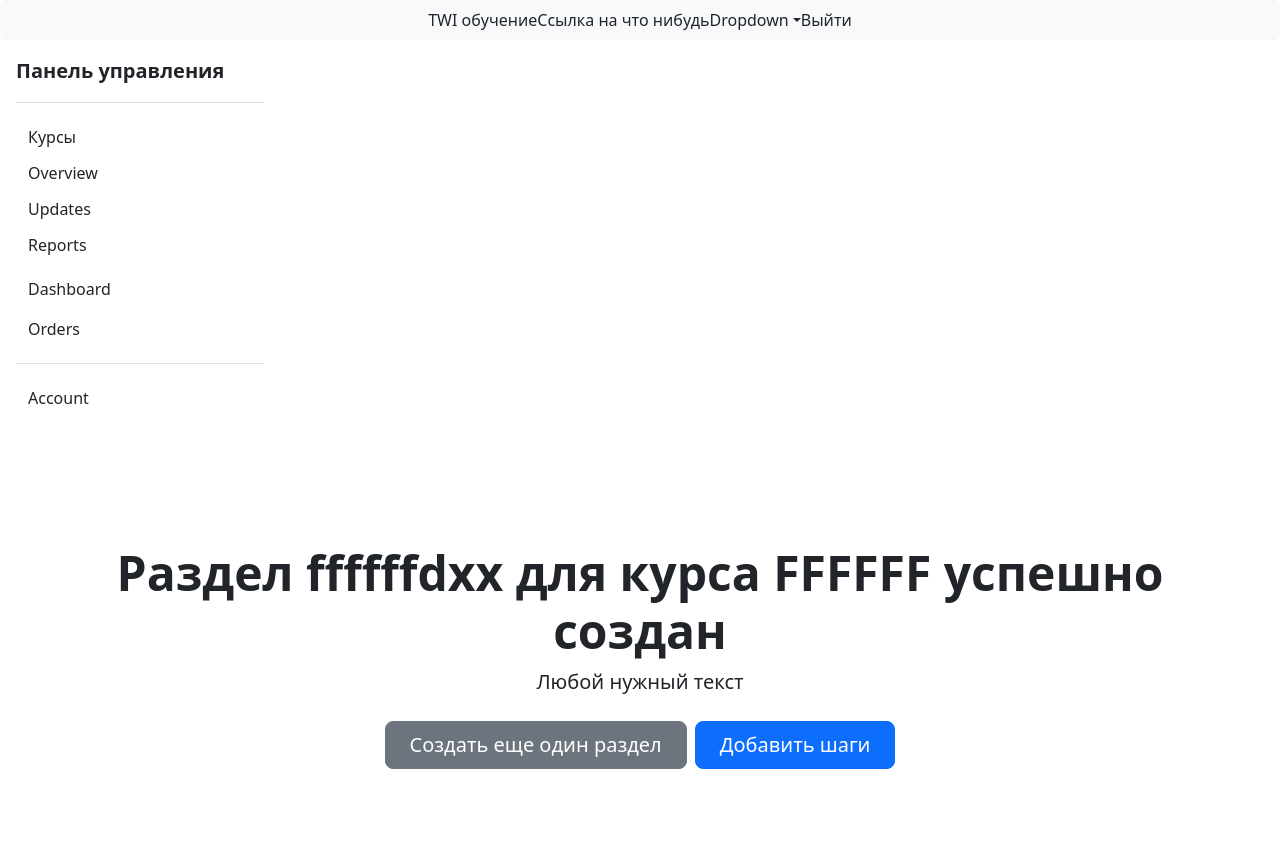
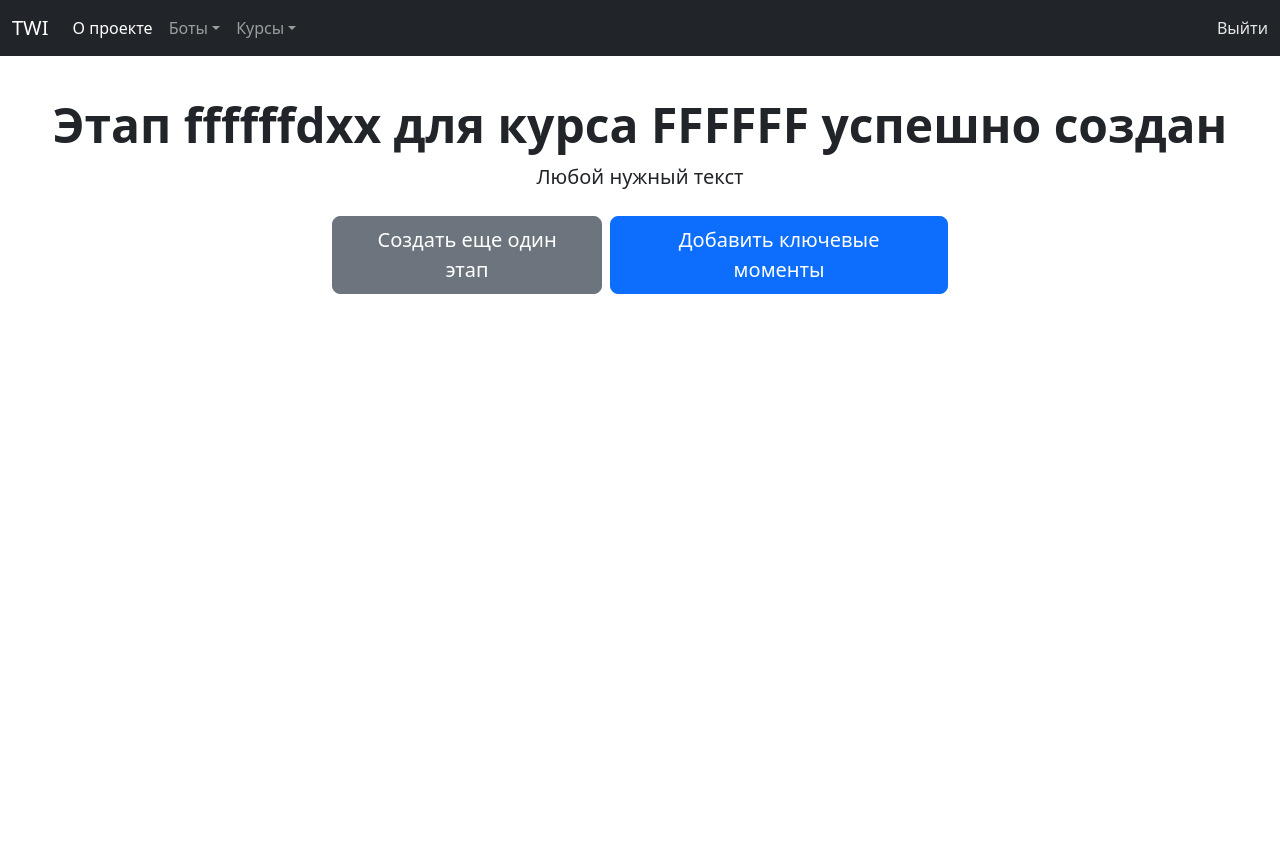
Before and after one commit to spacecat1717/TWI, a Django app: a page that uses client_interface/templates/client_interface/base.html in a window 1280 px wide. After the commit the page ends 294 px from the top, so only its background shows below. Run offline with Django 4.2, Linux system fonts and the light colour scheme; the visitor is signed in with stand-in values (Sample User, id 1); data comes from the database, SQL or seed files in the repository; parts of the project's set-up code (start-up, migrations or seed data) failed here and were passed over; some libraries are stand-ins or nearby versions.

Commit message:
change base template

```diff
--- a/client_interface/templates/client_interface/action_added.html
+++ b/client_interface/templates/client_interface/action_added.html
@@ -11,12 +11,12 @@
 <body>
     {% block content %}
     <div class="px-4 py-5 my-5 text-center">
-        <h1 class="display-5 fw-bold">Раздел {{action.title}} для курса {{action.course.title}} успешно создан</h1>
+        <h1 class="display-5 fw-bold">Этап {{action.title}} для курса {{action.course.title}} успешно создан</h1>
         <div class="col-lg-6 mx-auto">
           <p class="lead mb-4">Любой нужный текст</p>
           <div class="d-grid gap-2 d-sm-flex justify-content-sm-center">
-            <a href="{% url 'client_interface:action_creation' action.course.slug %}" class="btn btn-secondary btn-lg px-4 gap-3">Создать еще один раздел</a>
-            <a href="{% url 'client_interface:step_creation' action.course.slug %}" class="btn btn-primary btn-lg px-4 gap-3">Добавить шаги</a>
+            <a href="{% url 'client_interface:action_creation' action.course.slug %}" class="btn btn-secondary btn-lg px-4 gap-3">Создать еще один этап</a>
+            <a href="{% url 'client_interface:step_creation' action.course.slug %}" class="btn btn-primary btn-lg px-4 gap-3">Добавить ключевые моменты</a>
           </div>
         </div>
       </div>
--- a/client_interface/templates/client_interface/base.html
+++ b/client_interface/templates/client_interface/base.html
@@ -12,93 +12,47 @@
 </head>
 
 <body>
-    <nav class="navbar-light navbar-expand-lg bg-light rounded" style="background-color: #CCCCCC" aria-label="Twelfth navbar example">
+  <nav class="navbar navbar-expand-md navbar-dark fixed-top bg-dark" style="background-color: #a0a0a0f3">
     <div class="container-fluid">
-          <button class="navbar-toggler" type="button" data-bs-toggle="collapse" data-bs-target="#navbarsExample10" aria-controls="navbarsExample10" aria-expanded="false" aria-label="Toggle navigation">
+      <a class="navbar-brand" href="{% url 'client_interface:index' %}">TWI</a>
+      <button class="navbar-toggler" type="button" data-bs-toggle="collapse" data-bs-target="#navbarCollapse" aria-controls="navbarCollapse" aria-expanded="false" aria-label="Toggle navigation">
         <span class="navbar-toggler-icon"></span>
       </button>
-
-          <div class="collapse navbar-collapse justify-content-md-center" id="navbarsExample10">
-            <ul class="navbar-nav">
+      <div class="collapse navbar-collapse" id="navbarCollapse">
+        <ul class="navbar-nav me-auto mb-2 mb-md-0">
           <li class="nav-item">
-                <a class="nav-link" aria-current="page" href="{% url 'client_interface:index' %}">TWI обучение</a>
+            <a class="nav-link active" aria-current="page" href="#">О проекте</a>
           </li>
           <li class="nav-item">
-                <a class="nav-link" href="#">Ссылка на что нибудь</a>
-              </li>
-              <li class="nav-item dropdown">
-                <a class="nav-link dropdown-toggle" href="#" data-bs-toggle="dropdown" aria-expanded="false">Dropdown</a>
+            <a class="nav-link dropdown-toggle" href="#" data-bs-toggle="dropdown" aria-expanded="false">Боты</a>
             <ul class="dropdown-menu">
-                  <li><a class="dropdown-item" href="{% url 'client_interface:all_courses' %}">Ваши курсы</a></li>
-                  <li><a class="dropdown-item" href="{% url 'client_interface:course_creation' %}">Создать курс</a></li>
-                  <li><a class="dropdown-item" href="#">Что то еще</a></li>
+              <li><a class="dropdown-item" href="#">{ название бота }</a></li>
+              <li><a class="dropdown-item" href="#">{ название бота }</a></li>
+              <li><a class="dropdown-item" href="#">{ название бота }</a></li>
             </ul>
           </li>
           <li class="nav-item">
-                <a class="nav-link" href="{% url 'account:logout' %}">Выйти</a>
+            <a class="nav-link dropdown-toggle" href="#" data-bs-toggle="dropdown" aria-expanded="false">Курсы</a>
+            <ul class="dropdown-menu">
+              {% if courses %}
+              {% for course in courses %}
+              <li><a class="dropdown-item" href="{% url 'client_interface:course_showing' course.slug %}">{{course.title}}</a></li>
+              {% endfor %}
+              <li><a class="dropdown-item" href="{% url 'client_interface:course_creation' %}">Новый курс</a></li>
+              {% else %}
+              <li><a class="dropdown-item" href="{% url 'client_interface:course_creation' %}">Новый курс</a></li>
+            </ul>
+          </li>
+          {% endif %}
           </li>
         </ul>
+        <li class="d-flex text-end">
+          <a class="nav-link active" style="color:rgba(255, 255, 255, 0.89)" href="{% url 'account:logout' %}">Выйти</a>
+        </li>
       </div>
     </div>
   </nav>
-      <div class="flex-shrink-0 p-3 bg-white" style="width: 280px;">
-        <a href="/" class="d-flex align-items-center pb-3 mb-3 link-dark text-decoration-none border-bottom">
-          <span class="fs-5 fw-semibold">Панель управления</span>
-        </a>
-        <ul class="list-unstyled ps-0">
-          <li class="mb-1">
-            <button class="btn btn-toggle d-inline-flex align-items-center rounded border-0 collapsed" data-bs-toggle="collapse" data-bs-target="#home-collapse" aria-expanded="true">
-              Курсы
-            </button>
-            <div class="collapse show" id="home-collapse">
-              <ul class="btn-toggle-nav list-unstyled fw-normal pb-1 small">
-                <li><a href="#" class="btn btn-toggle d-inline-flex align-items-center rounded border-0 collapsed">Overview</a></li>
-                <li><a href="#" class="btn btn-toggle d-inline-flex align-items-center rounded border-0 collapsed">Updates</a></li>
-                <li><a href="#" class="btn btn-toggle d-inline-flex align-items-center rounded border-0 collapsed">Reports</a></li>
-              </ul>
+  <div class="text-center">
+    {% block content %}{% endblock %}
   </div>
-          </li>
-          <li class="mb-1">
-            <button class="btn btn-toggle d-inline-flex align-items-center rounded border-0 collapsed" data-bs-toggle="collapse" data-bs-target="#dashboard-collapse" aria-expanded="false">
-              Dashboard
-            </button>
-            <div class="collapse" id="dashboard-collapse">
-              <ul class="btn-toggle-nav list-unstyled fw-normal pb-1 small">
-                <li><a href="#" class="link-dark d-inline-flex text-decoration-none rounded">Overview</a></li>
-                <li><a href="#" class="link-dark d-inline-flex text-decoration-none rounded">Weekly</a></li>
-                <li><a href="#" class="link-dark d-inline-flex text-decoration-none rounded">Monthly</a></li>
-                <li><a href="#" class="link-dark d-inline-flex text-decoration-none rounded">Annually</a></li>
-              </ul>
-            </div>
-          </li>
-          <li class="mb-1">
-            <button class="btn btn-toggle d-inline-flex align-items-center rounded border-0 collapsed" data-bs-toggle="collapse" data-bs-target="#orders-collapse" aria-expanded="false">
-              Orders
-            </button>
-            <div class="collapse" id="orders-collapse">
-              <ul class="btn-toggle-nav list-unstyled fw-normal pb-1 small">
-                <li><a href="#" class="link-dark d-inline-flex text-decoration-none rounded">New</a></li>
-                <li><a href="#" class="link-dark d-inline-flex text-decoration-none rounded">Processed</a></li>
-                <li><a href="#" class="link-dark d-inline-flex text-decoration-none rounded">Shipped</a></li>
-                <li><a href="#" class="link-dark d-inline-flex text-decoration-none rounded">Returned</a></li>
-              </ul>
-            </div>
-          </li>
-          <li class="border-top my-3"></li>
-          <li class="mb-1">
-            <button class="btn btn-toggle d-inline-flex align-items-center rounded border-0 collapsed" data-bs-toggle="collapse" data-bs-target="#account-collapse" aria-expanded="false">
-              Account
-            </button>
-            <div class="collapse" id="account-collapse">
-              <ul class="btn-toggle-nav list-unstyled fw-normal pb-1 small">
-                <li><a href="#" class="link-dark d-inline-flex text-decoration-none rounded">New...</a></li>
-                <li><a href="#" class="link-dark d-inline-flex text-decoration-none rounded">Profile</a></li>
-                <li><a href="#" class="link-dark d-inline-flex text-decoration-none rounded">Settings</a></li>
-                <li><a href="#" class="link-dark d-inline-flex text-decoration-none rounded">Sign out</a></li>
-              </ul>
-            </div>
-          </li>
-        </ul>
-      </div>
-      {% block content %}{% endblock %}
 </body>
--- a/client_interface/templates/client_interface/course_added.html
+++ b/client_interface/templates/client_interface/course_added.html
@@ -17,7 +17,7 @@
         <div class="col-lg-6 mx-auto">
           <p class="lead mb-4">Любой нужный текст</p>
           <div class="d-grid gap-2 d-sm-flex justify-content-sm-center">
-            <a href="{% url 'client_interface:action_creation' course.slug %}" class="btn btn-primary btn-lg px-4 gap-3">Перейти к созданию разделов курса</a>
+            <a href="{% url 'client_interface:action_creation' course.slug %}" class="btn btn-primary btn-lg px-4 gap-3">Перейти к созданию этапов курса</a>
           </div>
         </div>
       </div>
--- a/client_interface/templates/client_interface/step_added.html
+++ b/client_interface/templates/client_interface/step_added.html
@@ -12,12 +12,12 @@
 <body>
     {% block content %}
     <div class="px-4 py-5 my-5 text-center">
-        <h1 class="display-5 fw-bold">Шаг {{step.title}} для раздела {{step.action.title}} успешно создан</h1>
+        <h1 class="display-5 fw-bold">Ключевой момент {{step.title}} для этапа {{step.action.title}} успешно создан</h1>
         <div class="col-lg-6 mx-auto">
           <p class="lead mb-4">Любой нужный текст</p>
           <div class="d-grid gap-2 d-sm-flex justify-content-sm-center">
-            <a href="{% url 'client_interface:step_creation' step.action.course.slug %}" class="btn btn-secondary btn-lg px-4 gap-3">Создать еще один шаг</a>
-            <a href="{% url 'client_interface:action_creation' step.action.course.slug %}" class="btn btn-secondary btn-lg px-4 gap-3">Вернуться к созданию разделов</a>
+            <a href="{% url 'client_interface:step_creation' step.action.course.slug %}" class="btn btn-secondary btn-lg px-4 gap-3">Создать еще один ключевой момент</a>
+            <a href="{% url 'client_interface:action_creation' step.action.course.slug %}" class="btn btn-secondary btn-lg px-4 gap-3">Вернуться к созданию этапов</a>
             <a href="#" class="btn btn-primary btn-lg px-4 gap-3">Загрузить курс в бота</a>
             </div>
         </div>
--- a/client_interface/views.py
+++ b/client_interface/views.py
@@ -11,12 +11,17 @@
 """main client page"""
 @login_required
 def index(request):
-    return render(request, 'client_interface/index.html')
+    courses = Course.objects.filter(owner=request.user)
+    actions = Action.objects.filter(owner=request.user)
+    steps = Step.objects.filter(owner=request.user)
+    context = {'courses': courses, 'actions': actions, 'steps': steps}
+    return render(request, 'client_interface/index.html', context)
 
 
 """course creation views"""
 @login_required
 def course_creation(request):
+    courses = Course.objects.filter(owner=request.user)
     if request.method == 'POST':
         form = CourseCreationForm(request.POST, request.FILES)
         if form.is_valid():
@@ -29,16 +34,18 @@
             return redirect('client_interface:course_added', course.slug)
         raise ValidationError(_(form.errors))
     form = CourseCreationForm()
-    return render(request, 'client_interface/course_creation.html', {'form': form})
+    return render(request, 'client_interface/course_creation.html', {'courses': courses, 'form': form})
 
 @login_required
 def course_added(request, course_slug):
+    courses = Course.objects.filter(owner=request.user)
     course = Course.objects.get(slug=course_slug)
-    return render(request, 'client_interface/course_added.html', {'course': course})
+    return render(request, 'client_interface/course_added.html', {'courses': courses, 'course': course})
 
 
 @login_required
 def action_creation(request, course_slug):
+    courses = Course.objects.filter(owner=request.user)
     if request.method == 'POST':
         form = ActionCreationForm(request.POST, request.FILES)
         if form.is_valid():
@@ -52,12 +59,13 @@
         raise ValidationError(_(form.errors))
     else:
         form = ActionCreationForm()
-        return render(request, 'client_interface/action_creation.html', {'form': form})
+        return render(request, 'client_interface/action_creation.html', {'courses': courses, 'form': form})
 
 @login_required
 def action_added(request, course_slug, action_slug):
+    courses = Course.objects.filter(owner=request.user)
     action = Action.objects.get(slug=action_slug)
-    return render(request, 'client_interface/action_added.html', {'action': action})
+    return render(request, 'client_interface/action_added.html', {'courses': courses, 'action': action})
 
 
 def action_choices_execute(course_slug):
@@ -74,6 +82,7 @@
 
 @login_required
 def step_creation(request, course_slug):
+    courses = Course.objects.filter(owner=request.user)
     course = Course.objects.get(slug=course_slug)
     if request.method == 'POST':
         form = StepCreationForm(request.POST, request.FILES)
@@ -99,12 +108,13 @@
                                      choices=action_choices)
         form = StepCreationForm(initial={})
         form.fields['action'] = choice_field
-        return render(request, 'client_interface/step_creation.html', {'course': course, 'form': form})
+        return render(request, 'client_interface/step_creation.html', {'courses': courses, 'course': course, 'form': form})
 
 @login_required
 def step_added(request, course_slug, step_slug):
+    courses = Course.objects.filter(owner=request.user)
     step = Step.objects.get(slug=step_slug)
-    return render(request, 'client_interface/step_added.html', {'step': step})
+    return render(request, 'client_interface/step_added.html', {'courses': courses, 'step': step})
 
 
 """showing view """
@@ -116,10 +126,10 @@
 
 @login_required
 def course_showing(request, course_slug):
+    courses = Course.objects.filter(owner=request.user)
     course = Course.objects.get(slug=course_slug)
     actions = course.action_set.all()
     steps = Step.objects.all()
-    for step in steps:
-        photos = step.photos.all()
-    context = {'course': course, 'actions': actions, 'steps': steps}
+    photos = StepPhoto.objects.all()
+    context = {'courses': courses, 'course': course, 'actions': actions, 'steps': steps, 'photos': photos}
     return render (request, 'client_interface/course_showing.html', context)
--- a/courses/models.py
+++ b/courses/models.py
@@ -26,6 +26,7 @@
     title = models.CharField(max_length=100)
     cover = models.ImageField(upload_to = 'media/courses/actions/covers/static/', null=True)
     slug = AutoSlugField(populate_from='title', unique=True, db_index=True)
+    owner = models.ForeignKey(Account, on_delete=models.CASCADE, null=True)
 
     def get_absolute_url(self):
         return reverse('action', kwargs={'action_slug': self.slug})
@@ -40,6 +41,7 @@
     description = models.CharField(max_length=250)
     main_text = models.TextField()
     slug = AutoSlugField(populate_from='title', unique=True, db_index=True)
+    owner = models.ForeignKey(Account, on_delete=models.CASCADE, null=True)
 
     def get_absolute_url(self):
         return reverse('step', kwargs={'step_slug': self.slug})
--- a/courses/templates/courses/base.html
+++ b/courses/templates/courses/base.html
@@ -38,6 +38,7 @@
           </div>
         </div>
       </nav>
-
-    {% block content %}{% endblock content %}
+      <div class="text-center">
+        {% block content %}{% endblock %}
+      </div>
 </body>
```
Also changed, not shown: client_interface/templates/client_interface/course_showing.html (+6 -4 lines), courses/migrations/0006_action_owner_step_owner.py (added), xz.txt (added), 1 other file. Lines whose indentation alone changed are shown as unchanged.
